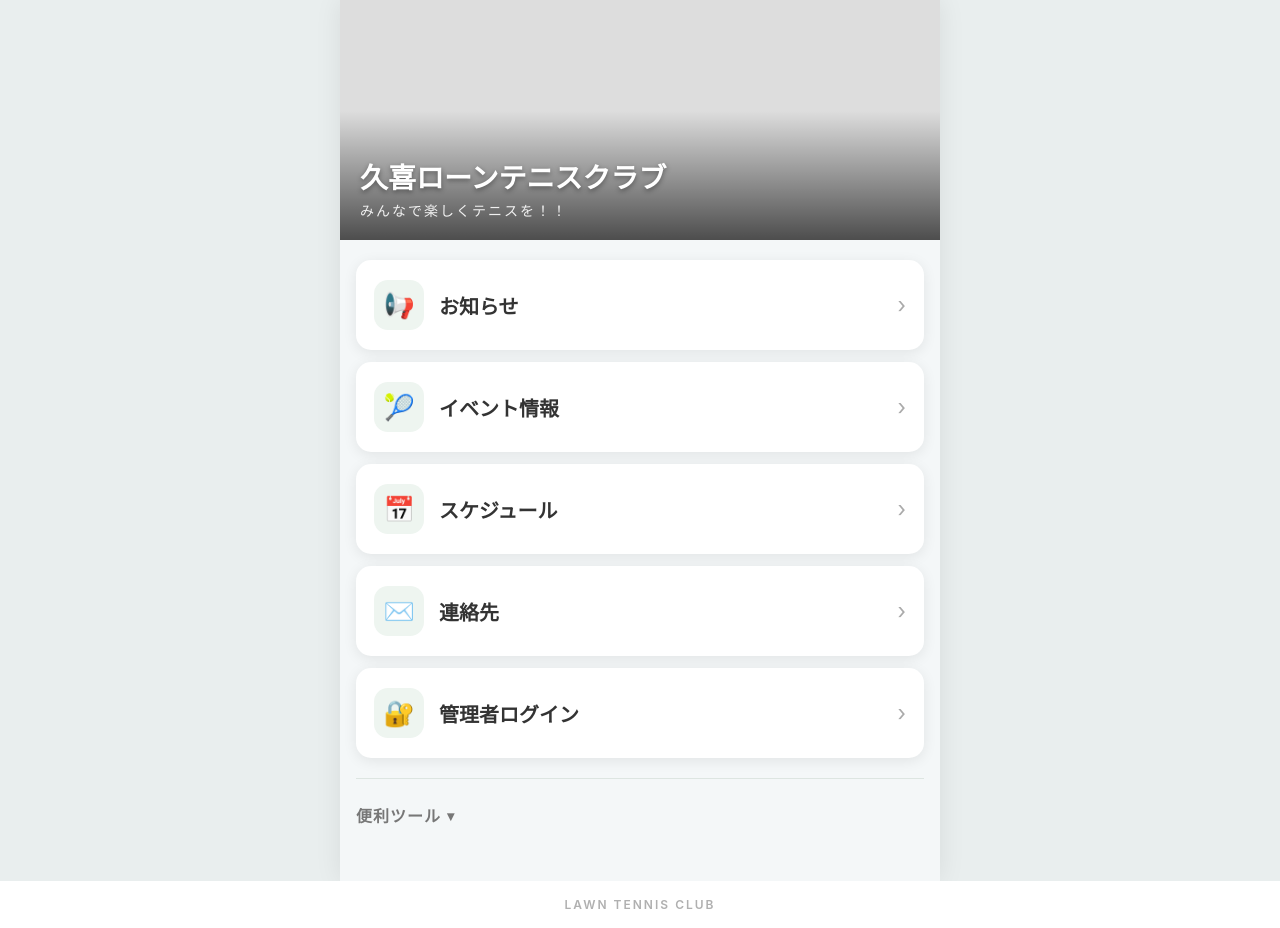
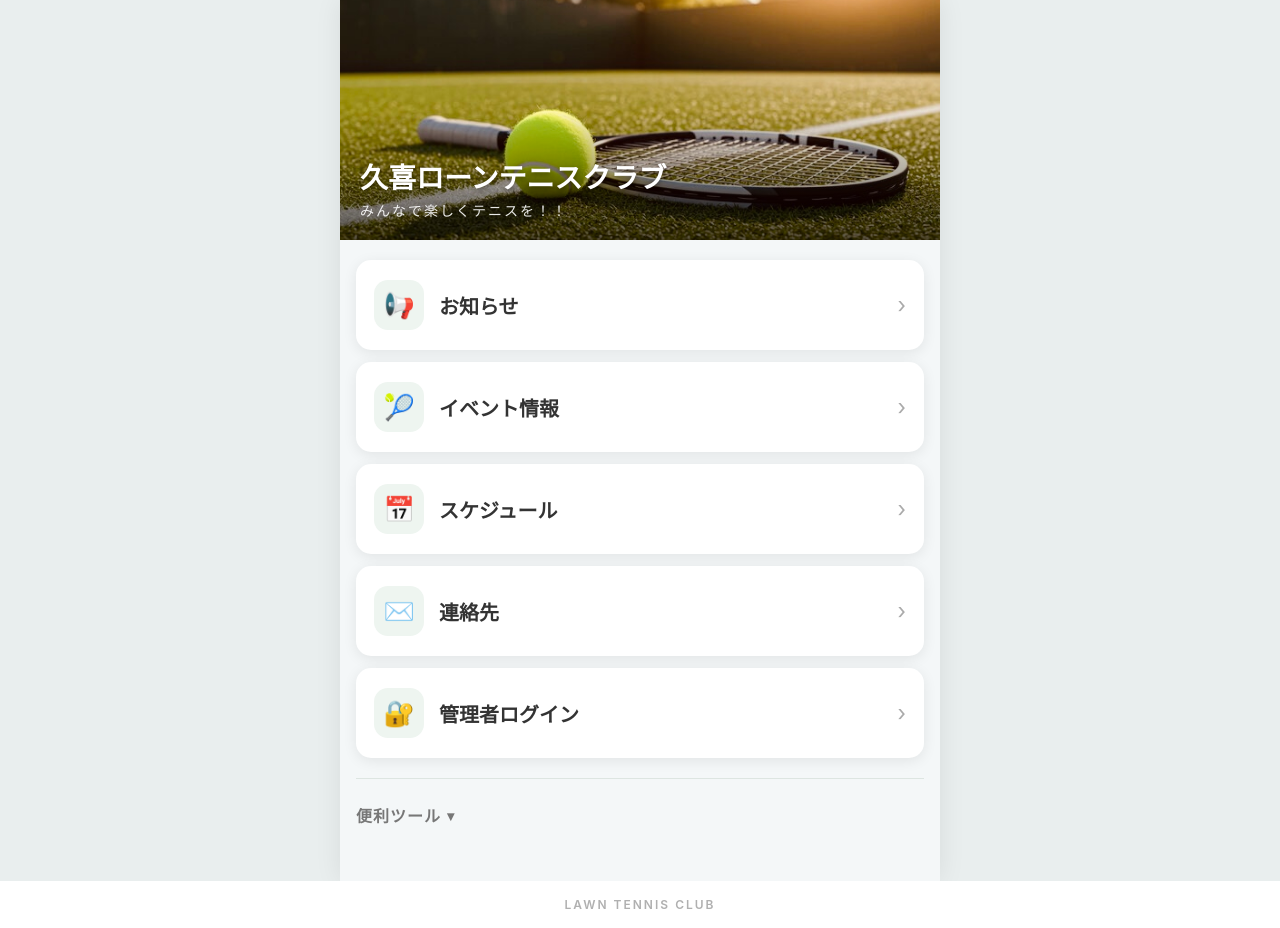
Before and after one commit to kuki-lawn-tennis/notice-board-develop, a plain HTML site: page index.html in a window 1280 px wide. Drawn offline with Linux system fonts and the light colour scheme.

Commit message:
Update favicon links and image source path

```diff
--- a/index.html
+++ b/index.html
@@ -10,6 +10,13 @@
   <title>久喜ローンテニスクラブ掲示板</title>
 
   <link rel="stylesheet" href="style.css">
+
+  <!-- アイコン（ブラウザー・iPhone・Android） -->
+  <link rel="icon" href="images/favicon.ico" sizes="any">
+  <link rel="icon" type="image/png" sizes="32x32" href="images/favicon-32.png">
+  <link rel="apple-touch-icon" href="images/apple-touch-icon.png">
+  <link rel="manifest" href="manifest.json">
+  <meta name="theme-color" content="#28784b">
 </head>
 
 <body>
@@ -28,7 +35,7 @@
     <div class="hero">
 
       <img id="heroImage"
-           src="TopPageImage.jpeg"
+           src="images/TopPageImage.jpeg"
            alt="久喜ローンテニスクラブ"
            onerror="this.style.display='none'">
 
```
